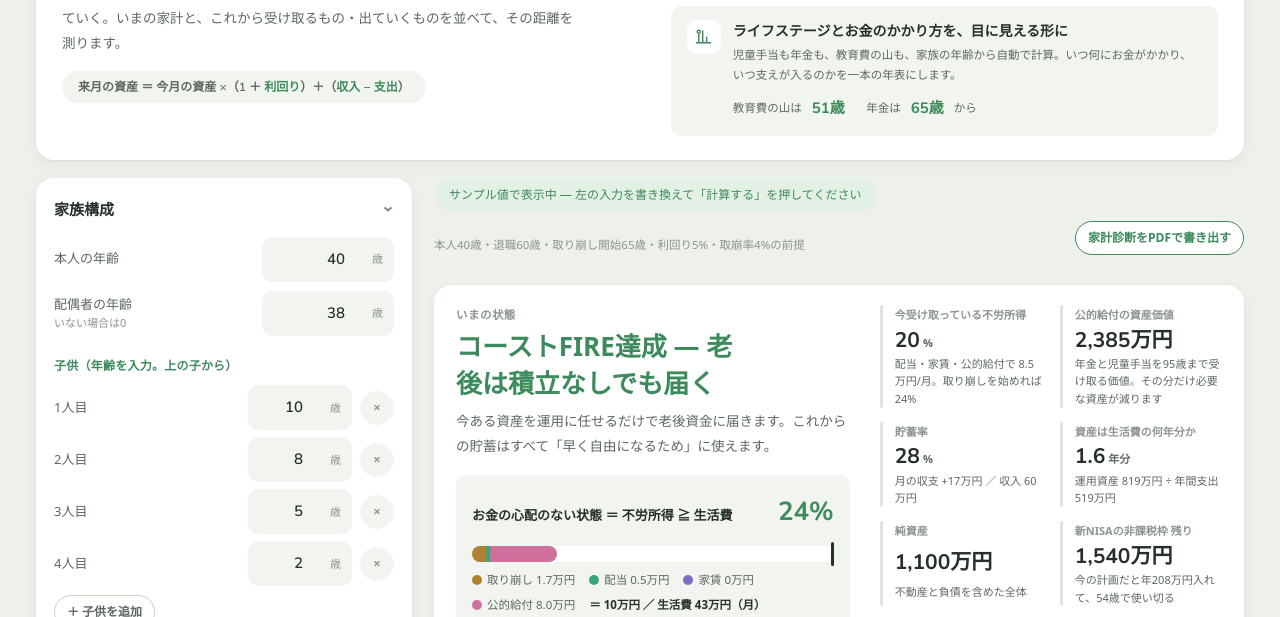
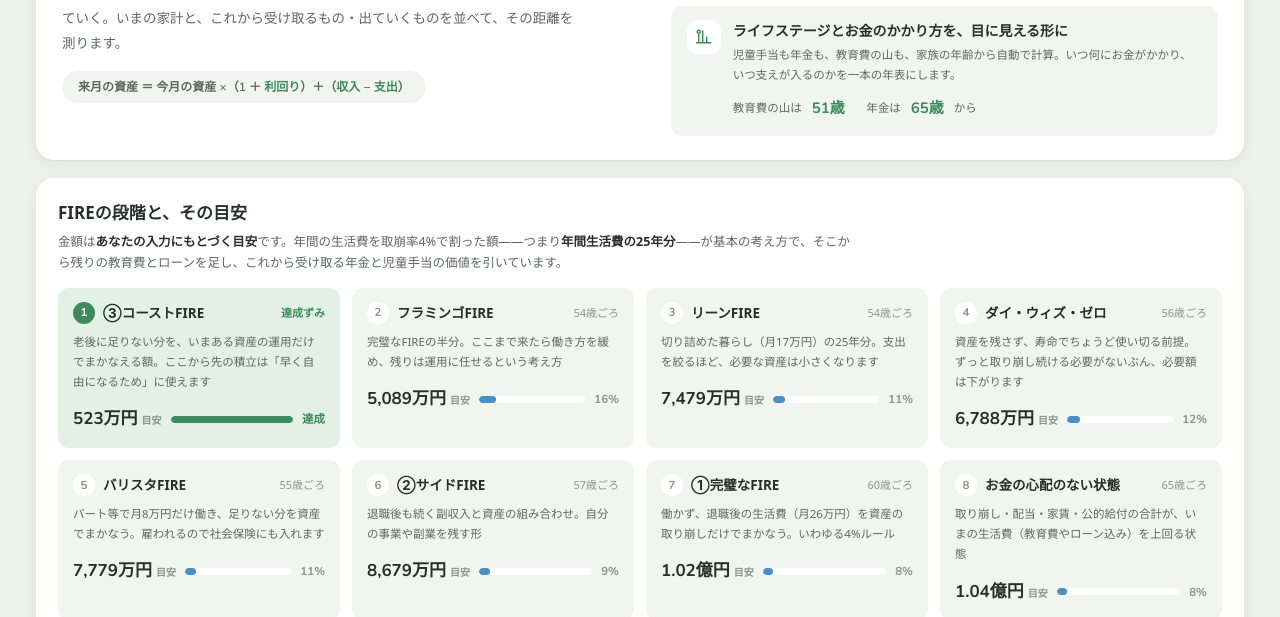
Before and after one commit to Yusandonatural/fire, a plain HTML site: page index.html in a window 1280 px wide. Shown: the part 181-798 px from the top of the page. Drawn offline with nearby package versions, Linux system fonts and the light colour scheme; a web font is replaced by a local one.

Commit message:
ヒーローの下に「FIREの段階と、その目安」を追加

```diff
--- a/index.html
+++ b/index.html
@@ -116,6 +116,31 @@ header.top h1 small{display:block;font-weight:400;color:var(--ink-2);font-size:1
 .stagebox svg{width:100%;height:auto;display:block;font-family:var(--num);font-weight:600}
 .stagekey{display:flex;flex-wrap:wrap;gap:6px 18px;font-size:11.5px;color:var(--ink-2);margin-top:10px}
 .stagekey span i{display:inline-block;width:11px;height:11px;border-radius:3px;background:var(--c);margin-right:6px;vertical-align:-1px}
+
+/* ---- FIREの段階（ヒーロー下） ---- */
+.stages{padding:22px 24px;margin-bottom:18px}
+.stages h2{font-size:17px;margin:0 0 4px;font-weight:700}
+.stages .lead{font-size:12.5px;color:var(--ink-2);margin:0 0 16px;line-height:1.85;max-width:64em}
+.stages .lead b{color:var(--ink);font-weight:700}
+.stagegrid{display:grid;grid-template-columns:repeat(auto-fit,minmax(260px,1fr));gap:12px}
+.stg{background:var(--surface-2);border-radius:var(--radius-s);padding:13px 15px;display:flex;flex-direction:column;gap:7px;min-width:0}
+.stg.done{background:var(--accent-soft)}
+.stg-h{display:flex;align-items:center;gap:8px;flex-wrap:wrap}
+.stg-n{flex:none;width:22px;height:22px;border-radius:50%;background:var(--surface);color:var(--ink-3);
+  font-family:var(--num);font-size:11.5px;font-weight:700;display:grid;place-items:center}
+.stg.done .stg-n{background:var(--accent);color:var(--accent-ink)}
+.stg-name{font-size:13.5px;font-weight:700;min-width:0}
+.stg-when{margin-left:auto;font-size:11px;color:var(--ink-3);white-space:nowrap}
+.stg.done .stg-when{color:var(--accent);font-weight:700}
+.stg-desc{margin:0;font-size:11.5px;color:var(--ink-2);line-height:1.75}
+.stg-foot{margin-top:auto;padding-top:3px;display:grid;grid-template-columns:auto 1fr auto;gap:9px;align-items:center;margin-top:2px}
+.stg-amt{font-family:var(--num);font-size:17px;font-weight:700;font-variant-numeric:tabular-nums;white-space:nowrap}
+.stg-amt small{font-size:10px;font-weight:600;color:var(--ink-3);margin-left:4px;font-family:var(--ui)}
+.stg-bar{height:7px;background:var(--surface);border-radius:99px;position:relative;overflow:hidden}
+.stg-bar i{position:absolute;left:0;top:0;bottom:0;background:var(--asset);border-radius:99px}
+.stg.done .stg-bar i{background:var(--accent)}
+.stg-pct{font-family:var(--num);font-size:11.5px;font-weight:700;color:var(--ink-3);white-space:nowrap}
+.stg.done .stg-pct{color:var(--accent)}
 
 /* ---- レイアウト ---- */
 .layout{display:grid;grid-template-columns:376px minmax(0,1fr);gap:22px;align-items:start}
@@ -474,6 +499,12 @@ button.del:hover{color:var(--warn);background:none}
   </div>
   <div class="hero-cards" id="heroCards"></div>
 </header>
+
+<section class="panel sec stages">
+  <h2>FIREの段階と、その目安</h2>
+  <p class="lead" id="stageLead"></p>
+  <div class="stagegrid" id="stageGrid"></div>
+</section>
 
 <div class="layout">
 <aside class="panel inputs" id="inputs">
@@ -1340,6 +1371,48 @@ function niceStep(v){ const p=Math.pow(10,Math.floor(Math.log10(v))); const m=v/
 
 
 
+
+// ---------- FIREの段階（ヒーロー下の説明ボックス） ----------
+const STAGE_ORDER=['g3','flamingo','lean','zero','barista','g2','g1','free','fat'];
+function stageRule(k,s){
+  const m=v=>`月${v}万円`;
+  return ({
+    g3:'老後に足りない分を、いまある資産の運用だけでまかなえる額。ここから先の積立は「早く自由になるため」に使えます',
+    flamingo:'完璧なFIREの半分。ここまで来たら働き方を緩め、残りは運用に任せるという考え方',
+    lean:`切り詰めた暮らし（${m(s.leanLiving+s.housing)}）の25年分。支出を絞るほど、必要な資産は小さくなります`,
+    zero:'資産を残さず、寿命でちょうど使い切る前提。ずっと取り崩し続ける必要がないぶん、必要額は下がります',
+    barista:`パート等で${m(s.baristaInc)}だけ働き、足りない分を資産でまかなう。雇われるので社会保険にも入れます`,
+    g2:'退職後も続く副収入と資産の組み合わせ。自分の事業や副業を残す形',
+    g1:`働かず、退職後の生活費（${m(s.livingRet+s.housing)}）を資産の取り崩しだけでまかなう。いわゆる4%ルール`,
+    free:'取り崩し・配当・家賃・公的給付の合計が、いまの生活費（教育費やローン込み）を上回る状態',
+    fat:`ゆとりある暮らし（${m(s.fatLiving+s.housing)}）の25年分。旅行や教育にも十分使える水準`,
+  })[k]||'';
+}
+function renderStages(sim){
+  const s=state, now=sim.now;
+  const byK={}; FIRE_TYPES.forEach(t=>byK[t.k]=t);
+  const rows=STAGE_ORDER.map(k=>{
+    const t=byK[k]; if(!t) return '';
+    const req=now[t.key], age=sim.cross[k];
+    const done=age!=null&&age<=s.age;
+    const pct=req>0?Math.min(100,now.J/req*100):100;
+    const when=done?'達成ずみ':(age!=null?`${Math.floor(age)}歳ごろ`:'今の計画では未達');
+    return `<div class="stg${done?' done':''}">
+      <div class="stg-h"><span class="stg-n">${STAGE_ORDER.indexOf(k)+1}</span>
+        <span class="stg-name">${t.name}</span>
+        <span class="stg-when">${when}</span></div>
+      <p class="stg-desc">${stageRule(k,s)}</p>
+      <div class="stg-foot">
+        <span class="stg-amt">${fmt(req)}<small>目安</small></span>
+        <span class="stg-bar"><i style="width:${pct}%"></i></span>
+        <span class="stg-pct">${done?'達成':Math.round(pct)+'%'}</span>
+      </div>
+    </div>`;
+  }).join('');
+  $('stageGrid').innerHTML=rows;
+  $('stageLead').innerHTML=`金額は<b>あなたの入力にもとづく目安</b>です。年間の生活費を取崩率${s.wr}%で割った額――つまり<b>年間生活費の${Math.round(100/s.wr)}年分</b>――が基本の考え方で、そこから残りの教育費とローンを足し、これから受け取る年金と児童手当の価値を引いています。`;
+}
+
 // ---------- トップの提案カード ----------
 function renderHero(sim){
   const s=state, r=sim.now;
@@ -2148,7 +2221,7 @@ function update(){
 function recalc(){
   save(); renderEst(); renderExp(); renderHsum();
   const sim=simulate(state); lastSim=sim;
-  renderDiag(sim); renderStage(sim); renderHero(sim); renderAdvice(sim); renderCards(sim); renderRoad(sim); renderTarget(sim); renderChart(sim); renderIncome(sim); renderSens(sim); renderTable(sim); renderStock(); renderRev(); decorate(); renderLog();
+  renderDiag(sim); renderStage(sim); renderHero(sim); renderStages(sim); renderAdvice(sim); renderCards(sim); renderRoad(sim); renderTarget(sim); renderChart(sim); renderIncome(sim); renderSens(sim); renderTable(sim); renderStock(); renderRev(); decorate(); renderLog();
   $('sampleTag').hidden=!isSample();
   try{ const h=btoa(unescape(encodeURIComponent(JSON.stringify(state)))); $('shareUrl').value=location.origin+location.pathname+'#'+h; }catch(e){}
   setDirty(false);
```
